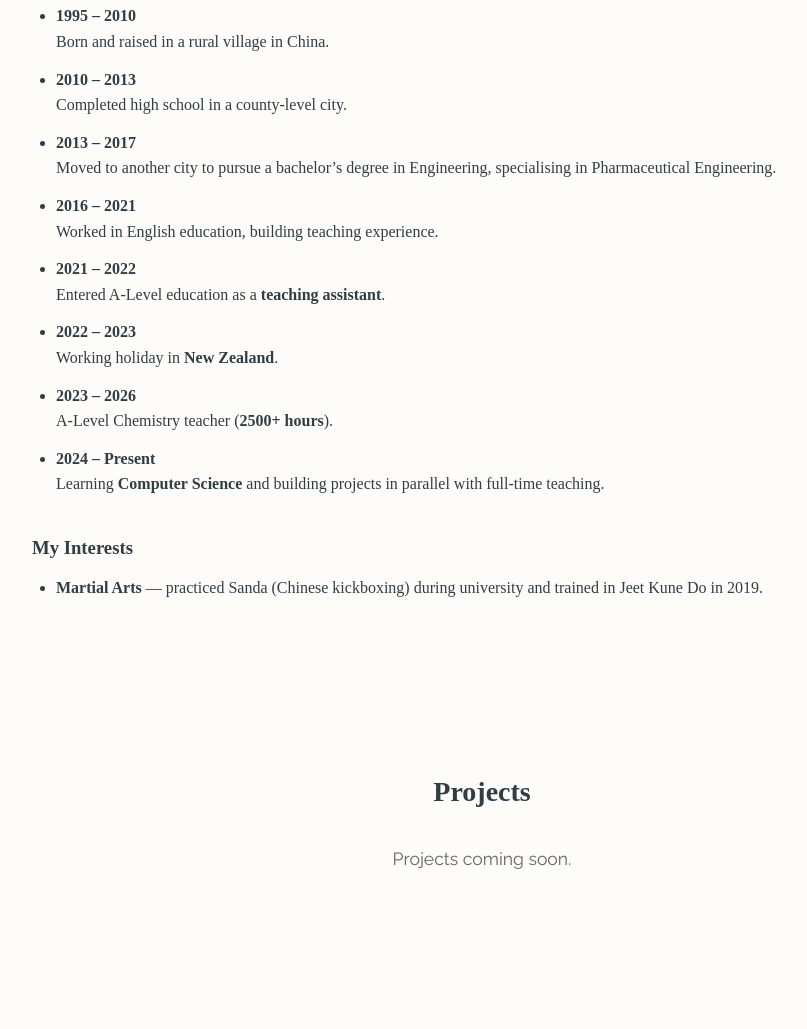
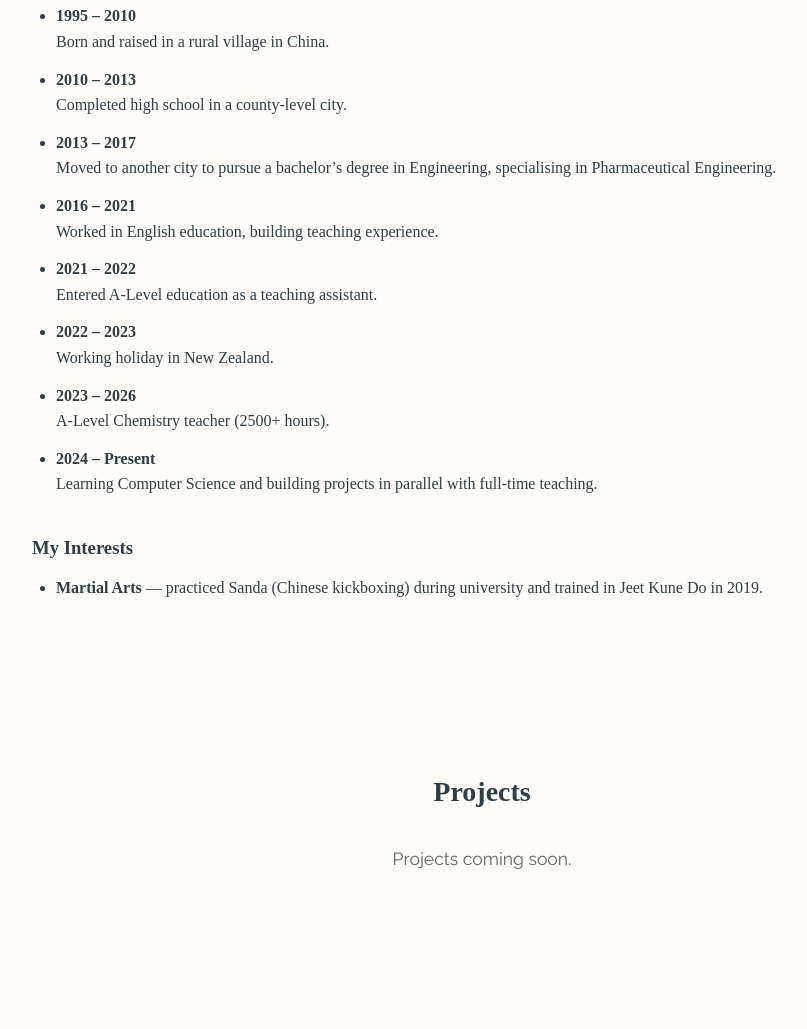
Before and after one commit to hermanjun/jun-portfolio, a plain HTML site: page index.html in a window 1280 px wide. Shown: the part 907-1936 px from the top of the page, without its empty margins (158-965 px from the left). Drawn offline with Linux system fonts and the light colour scheme; a web font is replaced by a local one.

Commit message:
Remove comments and unnecessary bold text

```diff
--- a/index.html
+++ b/index.html
@@ -5,18 +5,13 @@
     <meta name="viewport" content="width=device-width, initial-scale=1.0" />
     <title>Herman's Digital World</title>
     <meta name="description" content="Personal website of Jun (Herman) Luo, documenting projects, ideas, and learning progress." />
-    <!-- Google Fonts -->
     <link href="https://fonts.googleapis.com/css?family=Anton%7CBaskervville%7CRaleway&display=swap" rel="stylesheet" />
-    <!-- Font Awesome Icons -->
     <link rel="stylesheet" href="https://use.fontawesome.com/releases/v5.8.2/css/all.css" />
-    <!-- Favicon -->
     <link rel="icon" type="image/png" href="images/favicon1.png" />
-    <!-- Styles: Color Scheme + Layout -->
      <link href="styles.css" rel="stylesheet" />
 
   </head>
   <body>
-    <!-- 🔹 Header with Logo and Navigation -->
     <header class="Heading">
       <div class="logo">
         <img
@@ -25,7 +20,7 @@
           loading="lazy"
         />
       </div>
-      <!-- 🔸 Navigation Menu -->
+
       <nav>
         <ul>
           <li><a href="#about">About</a></li>
@@ -80,19 +75,19 @@
     </li>
     <li>
       <strong>2021 – 2022</strong><br>
-      Entered A-Level education as a <strong>teaching assistant</strong>.
+      Entered A-Level education as a teaching assistant.
     </li>
     <li>
       <strong>2022 – 2023</strong><br>
-      Working holiday in <strong>New Zealand</strong>.
+      Working holiday in New Zealand.
     </li>
     <li>
       <strong>2023 – 2026</strong><br>
-      A-Level Chemistry teacher (<strong>2500+ hours</strong>).
+      A-Level Chemistry teacher (2500+ hours).
     </li>
     <li>
       <strong>2024 – Present</strong><br>
-      Learning <strong>Computer Science</strong> and building projects in parallel with full-time teaching.
+      Learning Computer Science and building projects in parallel with full-time teaching.
     </li>
   </ul>
 
```
